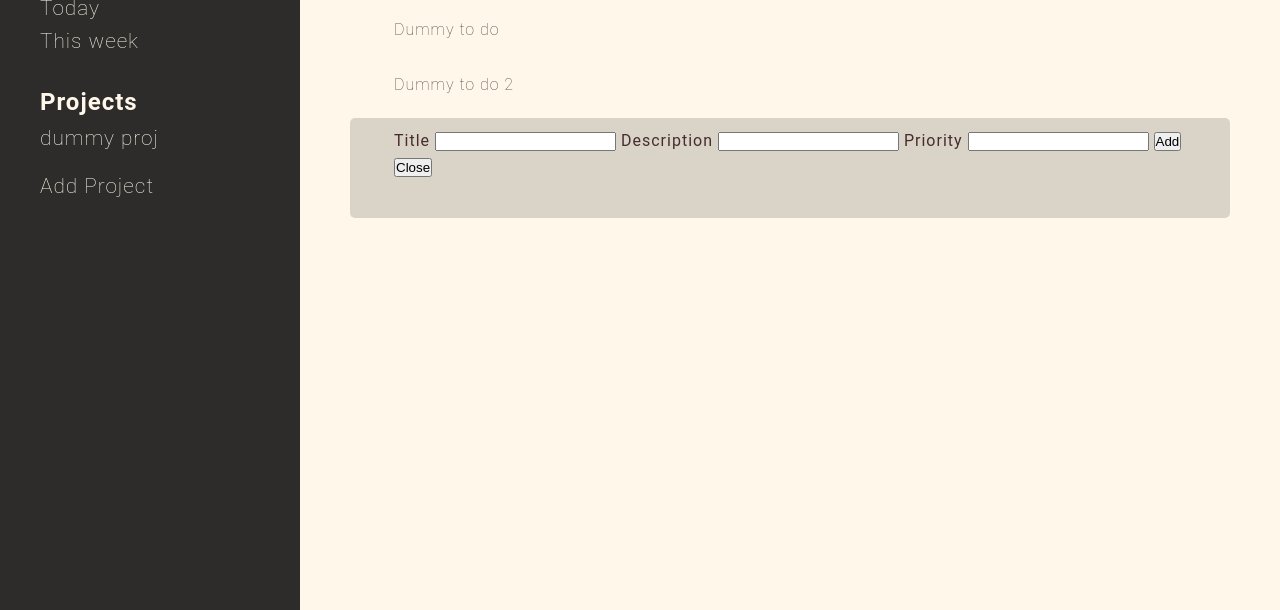
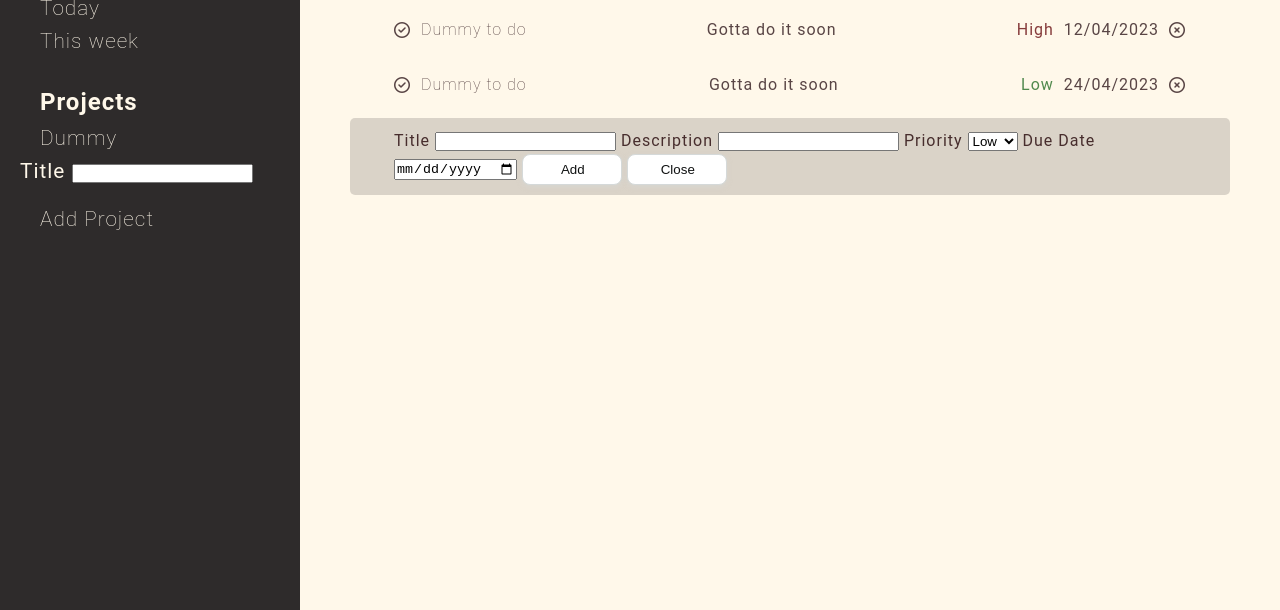
Before and after one commit to janaiscoding/todo-list, a plain HTML site: page index.html in a window 1280 px wide. Both pictures are taken after a click on the element "Add Task". Shown: the part 190-800 px from the top of the page. Drawn offline with Linux system fonts and the light colour scheme.

Commit message:
Add modals

```diff
--- a/index.html
+++ b/index.html
@@ -6,19 +6,20 @@
     <meta name="viewport" content="width=device-width, initial-scale=1.0">
     <title>To do List</title>
     <link rel="stylesheet" href="style.css">
+    <script src="https://kit.fontawesome.com/fd2b67e26b.js" crossorigin="anonymous"></script>
 </head>
 <body>
-    <!-- header space -->
+    <!-- HEADER-->
     <header class="header-wrapper">
         <a href="https://janaiscoding.github.io/todo-list/" class="logo">to Do-It!</a>
         <a href="https://github.com/janaiscoding" class="contact-link" target="_blank">Contact</a>
     </header>
-    <!-- full webpage content -->
+    <!-- MAIN CONTENT: NAVIGATION + TO DO CONTAINTER -->
     <main class="main">
-        <!-- sidebar for projects navigation -->
+        <!-- PROJECTS NAV -->
         <div class="sidebar">
 
-            <!-- space for predefined lists -->
+            <!-- PREDEFINED LISTS -->
             <div class="lists-title">My Lists</div>
             <ul class="predefined-lists">
                 <li class="inbox">Inbox</li>
@@ -26,30 +27,60 @@
                 <li class="week-list">This week</li>
             </ul>
 
-            <!-- space for projects -->
+            <!-- JS PROJECTS -->
             <div class="lists-title">Projects</div>
             <ul class="js-lists">
-                <li>dummy proj</li>
+                <li>Dummy</li>
             </ul>
-            <div class="add-project">Add Project</div>
+            <!-- ADD PROJECT MODAL -->
+            <div class="project-modal">
+                <form class="add-project-form">
+                    <label for="project">Title</label>
+                    <input
+                    type="text"
+                    id="project"
+                    name="project"
+                    required
+                    maxlength="100">
+                </form>
+                <div class="open-proj-modal add-project">Add Project</div>
+            </div>
 
         </div>
-        <!-- tasks list preview -->
+        <!-- VIEW TASKS -->
         <div class="content">
             <p class="title">Your Tasks</p>
-            <div class="card">
-                <p class="todo-name">Dummy to do</p>
+            <!-- SHOW THE ARRAY OF TASKS HERE -->
+            <div class="to-do-container">
+                <div class="card">
+                    <div class="card-wrapper-one">
+                        <i class="fa-regular fa-circle-check"></i>
+                        <p class="todo-name">Dummy to do</p>
+                    </div>
+                    <p class="description">Gotta do it soon </p>
+                    <div class="card-wrapper-two">
+                        <p class="priority-high">High</p>
+                        <p class="due-date">12/04/2023</p>
+                        <i class="fa-regular fa-circle-xmark"></i>
+                    </div>
+                </div>
 
-            </div>
-            <div class="card">
-                <p class="todo-name">Dummy to do 2</p>
+                <div class="card">
+                    <div class="card-wrapper-one">
+                        <i class="fa-regular fa-circle-check"></i>
+                        <p class="todo-name">Dummy to do</p>
+                    </div>
+                    <p class="description">Gotta do it soon </p>
+                    <div class="card-wrapper-two">
+                        <p class="priority-low">Low</p>
+                        <p class="due-date">24/04/2023</p>
+                        <i class="fa-regular fa-circle-xmark"></i>
+                    </div>
+                </div>
 
-            </div>
-
-            <div class="to-do-container">
                 <!-- inject to dos here -->
             </div>
-            <!-- modal for adding a new task -->
+            <!-- ADD TASK MODAL -->
             <div class="modal" id="hidden">
                 <form class="add-task-form">
 
@@ -67,15 +98,16 @@
                     id="description"
                     name="description"
                     required
-                    maxlength="100">
+                    maxlength="100"/>
 
-                    <label for="description">Priority</label>
-                    <input
-                    type="text"
-                    id="description"
-                    name="description"
-                    required
-                    maxlength="100">
+                    <label for="priority">Priority</label>
+                    <select id="priority" name="priority">
+                        <option value="low">Low</option>
+                        <option value="high">High</option>
+                    </select>
+                    <label for="date">Due Date</label>
+                    <input type="date" id="date" name="date"/>
+
                     <button class="add-task" type="submit">Add</button>
                     <button class="close-modal">Close</button>
                 </form>
--- a/style.css
+++ b/style.css
@@ -111,9 +111,15 @@ li:hover {
     color: var(--primary-brown);
     padding-left: 5%;
 }
+
+/* CARD STYLING*/
 .card {
+    display: flex;
+    justify-content: space-between;
     padding: 10px 5% 10px 5%;
     margin: 10px 0px;
+    align-items: center;
+    align-content: center;
 }
 .todo-name{
     font-weight: 200;
@@ -122,6 +128,30 @@ li:hover {
     background-color: #2e2b2b2d;
     border-radius: 5px;
 }
+.card-wrapper-one,
+.card-wrapper-two{
+    display:flex;
+    gap: 10px;
+    justify-items: center;
+    align-self: center;
+}
+.description {
+    padding: 0px 10px;
+}
+.priority-high{
+    color:var(--primary-red);
+}
+.priority-low{
+    color:var(--primary-green);
+}
+i {
+    align-self: center;
+    justify-self: center;
+}
+i:hover{
+    cursor: pointer;
+}
+
 /* MODAL & MODAL CONTENT */
 .modal {
     display:none;
@@ -131,7 +161,6 @@ li:hover {
     color: var(--primary-brown);
     border-radius: 5px;
     padding: 10px 20px 10px 5%;
-    height: 100px;
 }
 .open-modal{
     font-weight: 200;
@@ -145,10 +174,38 @@ li:hover {
     background-color: #2e2b2b2d;
     border-radius: 5px;
 }
+
 .add-task,
 .close-modal{
-    color: #000;
+  background-color: #fff;
+  border: 1px solid #d5d9d9;
+  border-radius: 8px;
+  box-shadow: rgba(213, 217, 217, .5) 0 2px 5px 0;
+  box-sizing: border-box;
+  color: #0f1111;
+  cursor: pointer;
+  display: inline-block;
+  line-height: 29px;
+  padding: 0 10px 0 11px;
+  position: relative;
+  text-align: center;
+  text-decoration: none;
+  user-select: none;
+  -webkit-user-select: none;
+  touch-action: manipulation;
+  vertical-align: middle;
+  width: 100px;
 }
+
+.add-task:hover {
+  background-color: #51894d90;
+}
+.close-modal:hover {
+    background-color: var(--primary-red);
+    color:var(--primary-beige);
+  }
+
+
 
 
 
```
